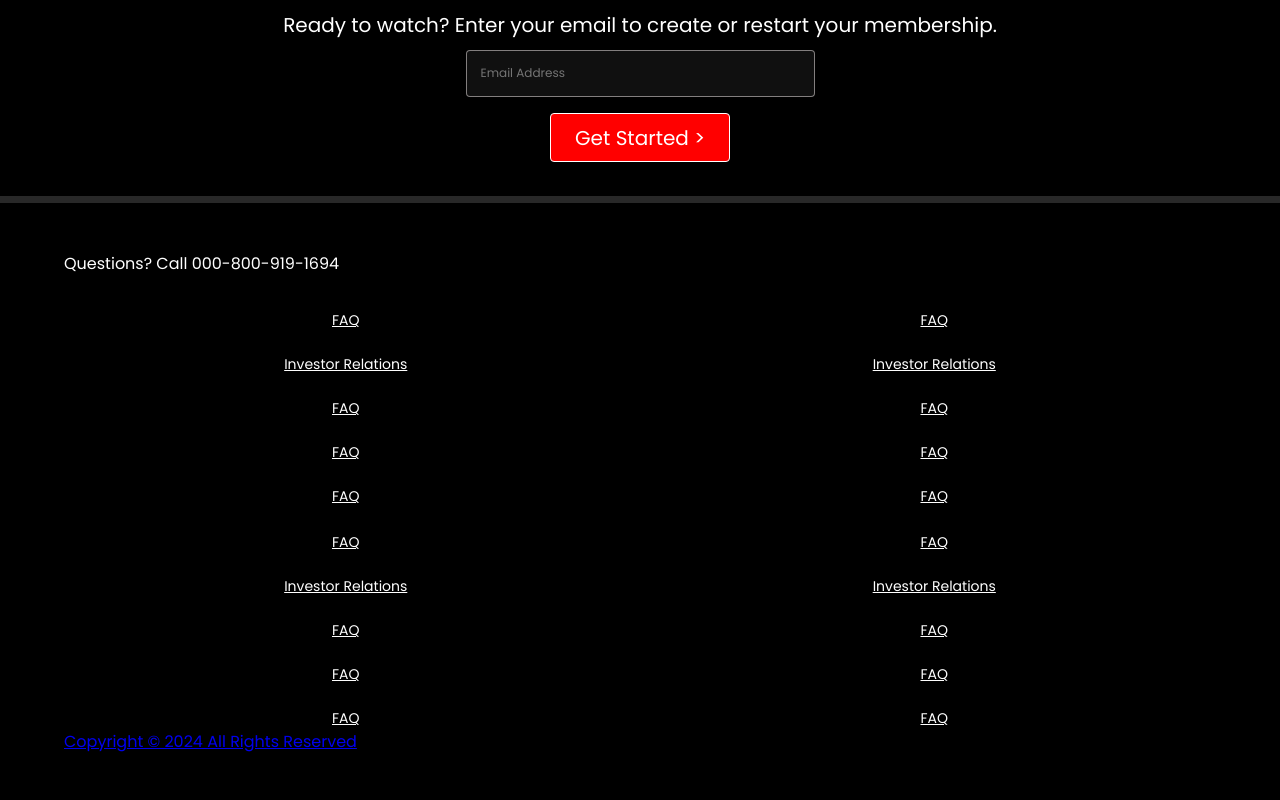
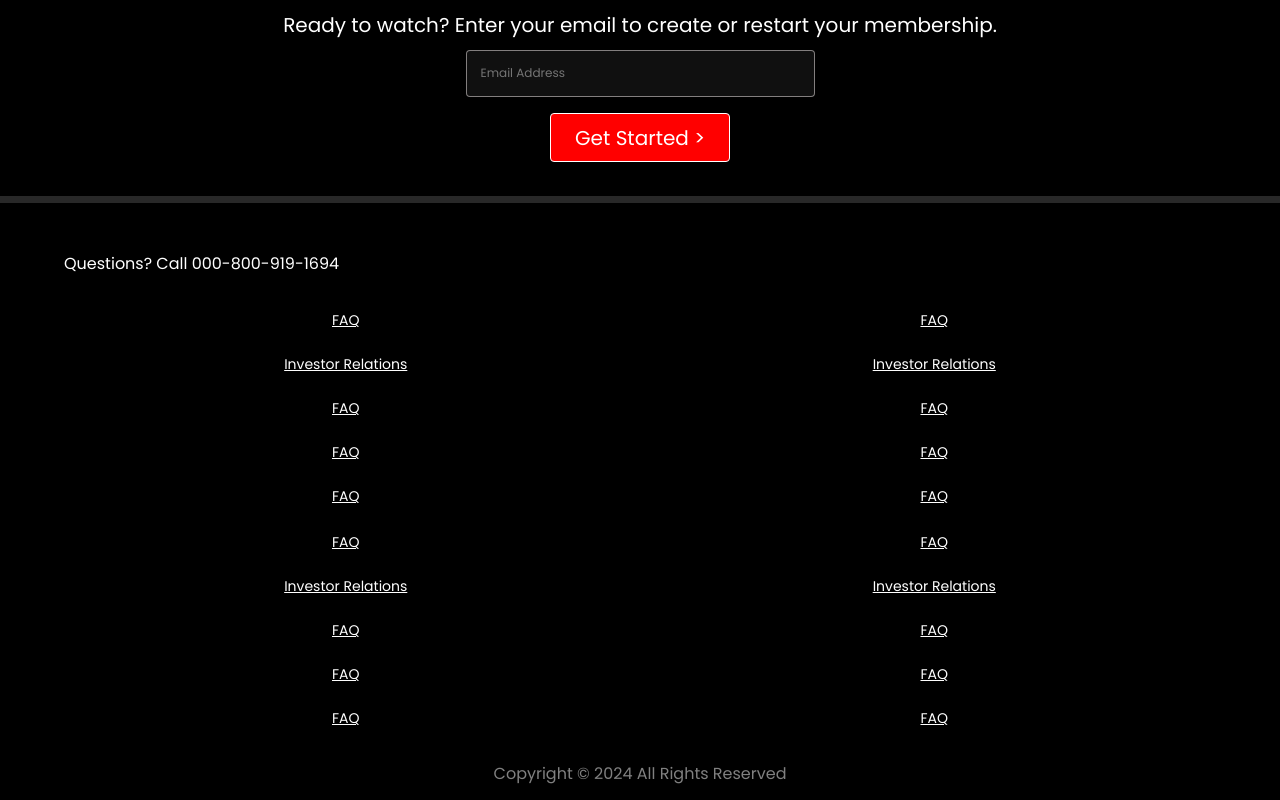
Before and after one commit to VinayakGawade009/WebSite_Netflix_Clone, a plain HTML site: page index.html in a window 1280 px wide. Shown: the part 2898-3698 px from the top of the page. Before the commit the page ends 3666 px from the top, so only its background shows below. Drawn offline with Linux system fonts and the light colour scheme; a web font is replaced by a local one.

Commit message:
Updated style.css
Added CSS for the copyright section

```diff
--- a/style.css
+++ b/style.css
@@ -340,3 +340,15 @@ footer .questions {
     font-size: 20px;
     margin-top: 10px;
 }
+
+.footer-copy {
+    display: flex;
+    justify-content: center;
+    margin-top: 2rem;
+}
+
+.footer-copy a{
+    color: grey;
+    text-decoration: none;
+    size: 1rem;
+}
```
